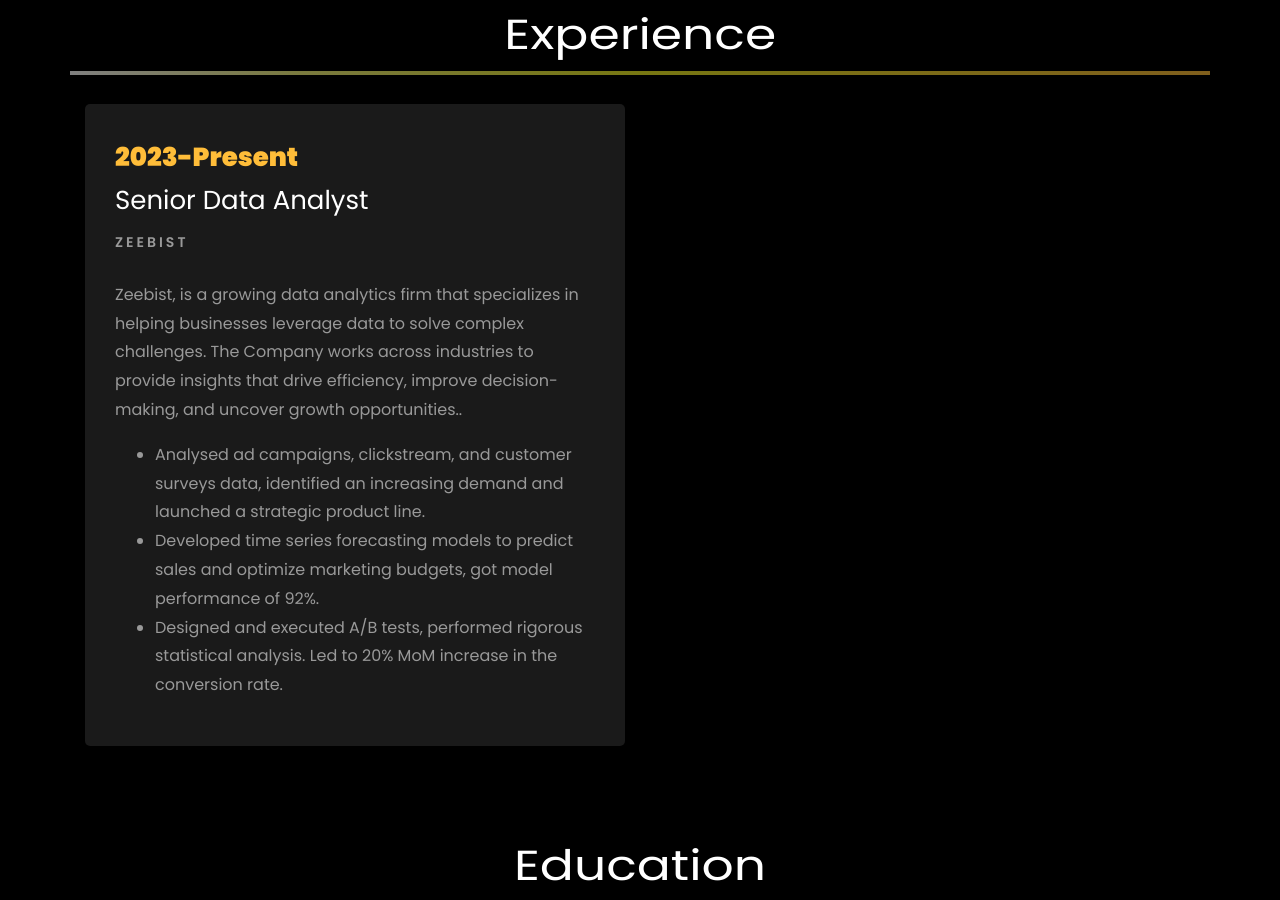
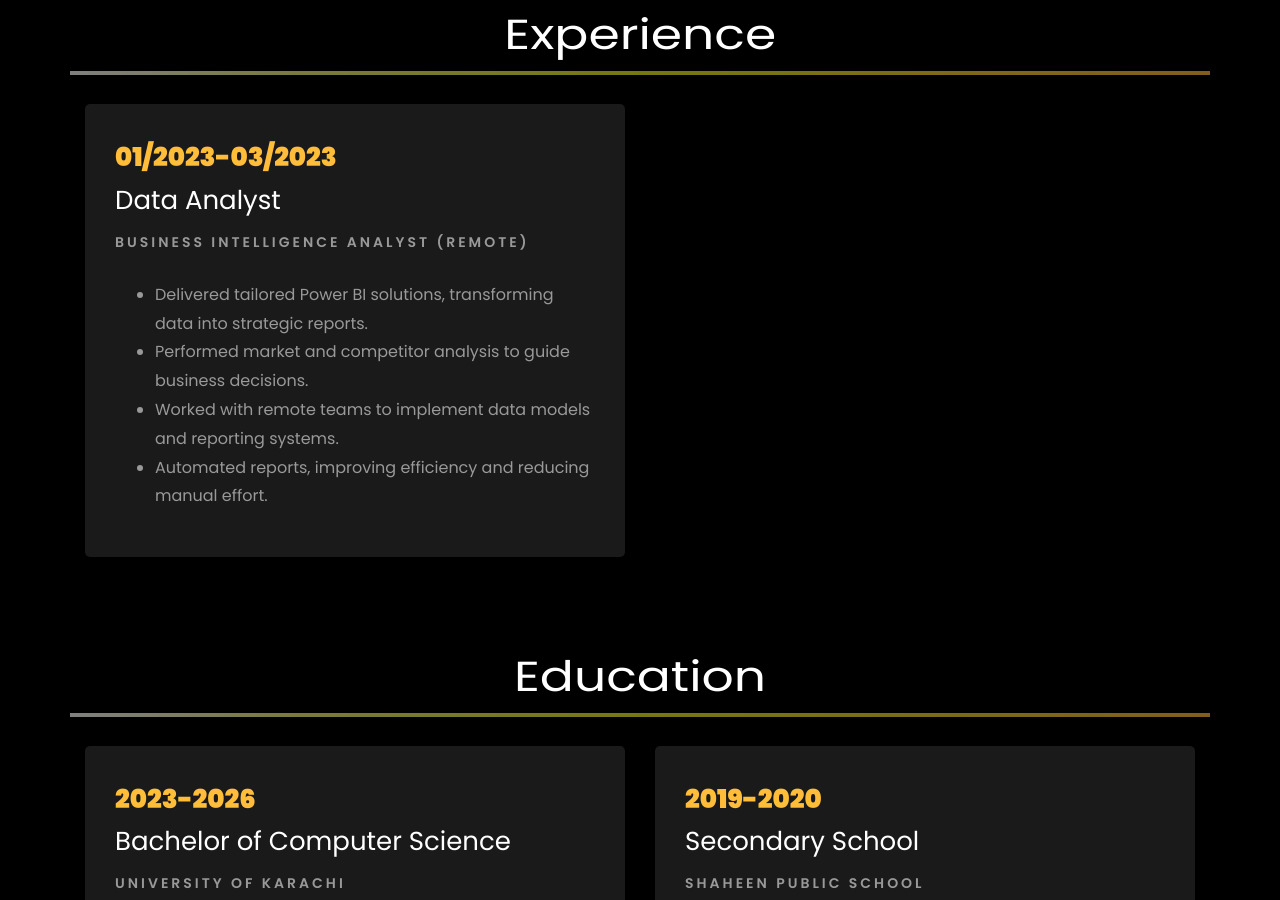
Before and after one commit to RohanNaseem0341/RohanNaseem0341.github.io, a plain HTML site: page index.html in a window 1280 px wide. Shown: the part 1895-2795 px from the top of the page. Drawn offline with Linux system fonts and the light colour scheme; files whose address does not match are found by name.

Commit message:
Add files via upload

```diff
--- a/index.html
+++ b/index.html
@@ -192,7 +192,7 @@
 
 								<br>
 								<br>
-								<h2>A Senior Data Analyst</h2>
+								<h2>Data Analyst</h2>
 								<!-- <h2 class="d-flex" style="margin-bottom: 0">With over 5 years of experience</h2> -->
 								<!-- <br> -->
 								<!-- <p><a href="https://www.youtube.com/@RishabhMishraOfficial" class="btn btn-primary py-3 px-4">YouTube</a>  -->
@@ -341,20 +341,19 @@
 			<div class="row">
 				<div class="col-md-6">
 					<div class="resume-wrap ftco-animate">
-						<span class="date">2023-Present</span>
-						<h2>Senior Data Analyst</h2>
-						<span class="position">Zeebist</span>
-						<p class="mt-4">Zeebist, is a growing data analytics firm that specializes in helping businesses
+						<span class="date">01/2023-03/2023</span>
+						<h2>Data Analyst</h2>
+						<span class="position">Business Intelligence Analyst (Remote)</span>
+						<p class="mt-4">
+							<!-- Zeebist, is a growing data analytics firm that specializes in helping businesses
 							leverage data to solve complex challenges. The Company works across industries to provide
 							insights
-							that drive efficiency, improve decision-making, and uncover growth opportunities..
+							that drive efficiency, improve decision-making, and uncover growth opportunities.. -->
 						<ul>
-							<li>Analysed ad campaigns, clickstream, and customer surveys data, identified an increasing
-								demand and launched a strategic product line.</li>
-							<li>Developed time series forecasting models to predict sales and optimize marketing
-								budgets, got model performance of 92%.</li>
-							<li>Designed and executed A/B tests, performed rigorous statistical analysis. Led to 20% MoM
-								increase in the conversion rate.</li>
+							<li>Delivered tailored Power BI solutions, transforming data into strategic reports.</li>
+							<li>Performed market and competitor analysis to guide business decisions.</li>
+							<li>Worked with remote teams to implement data models and reporting systems.</li>
+							<li>Automated reports, improving efficiency and reducing manual effort.</li>
 						</ul>
 						</p>
 					</div>
```
